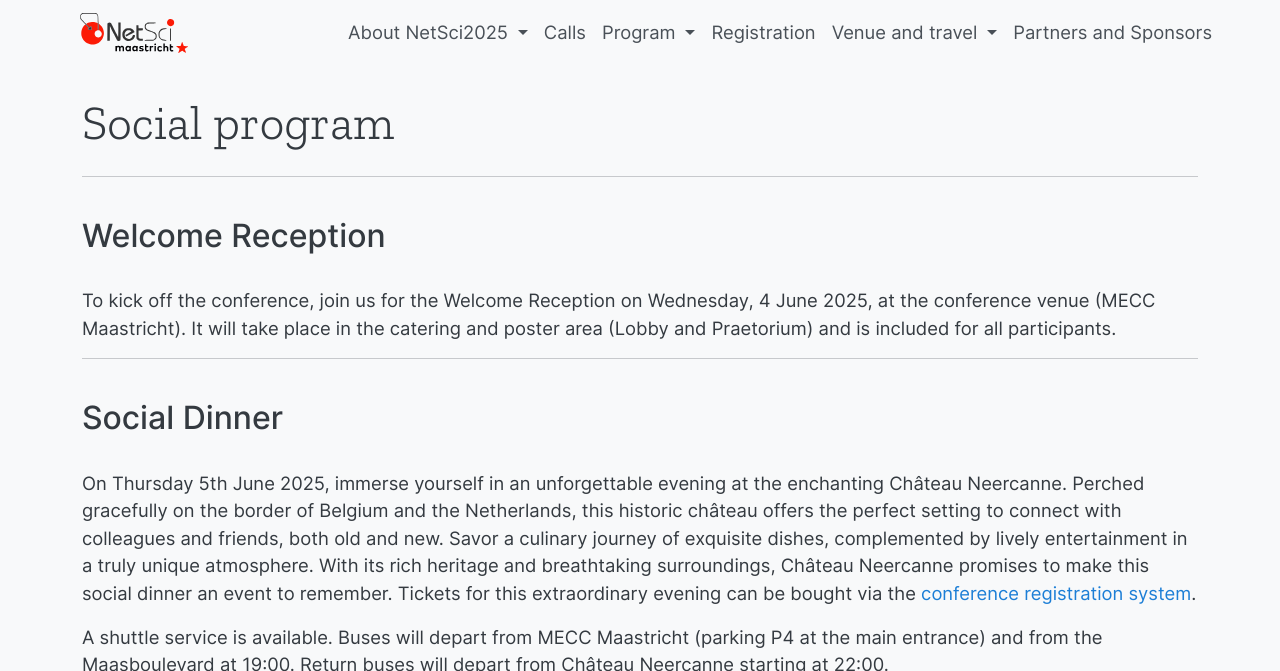
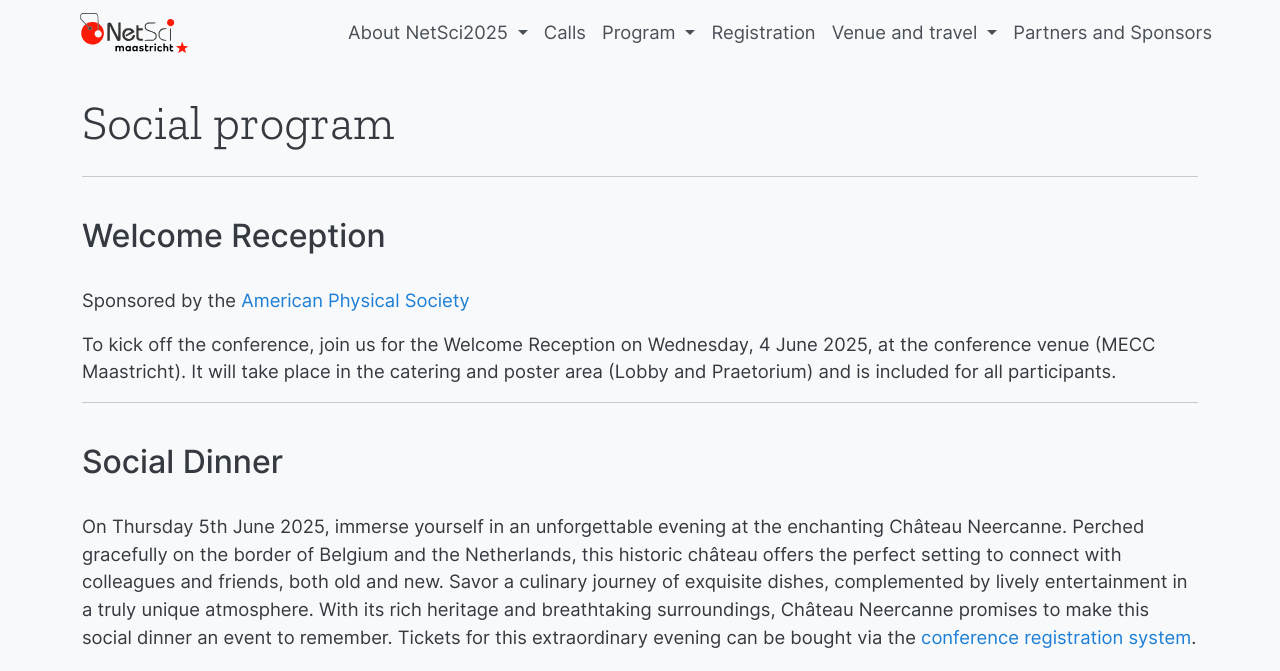
Before and after one commit to NetSci2025/netsci2025.github.io, a Jekyll site: the page built from social_program.md, in a window 1280 px wide and 900 px high, cut to the strip 0-671 px from the top of the window. Built offline with Jekyll 4.4.1, drawn with Linux system fonts in a browser that asks for light colours.

Commit message:
add sponsorship welcome reception

```diff
--- a/social_program.md
+++ b/social_program.md
@@ -11,6 +11,7 @@ permalink: /social_program/
 
 
 ## Welcome Reception
+Sponsored by the [American Physical Society](https://www.aps.org/)
 
 To kick off the conference, join us for the Welcome Reception on Wednesday, 4 June 2025, at the conference venue (MECC Maastricht). It will take place in the catering and poster area (Lobby and Praetorium) and is included for all participants.
 
```
